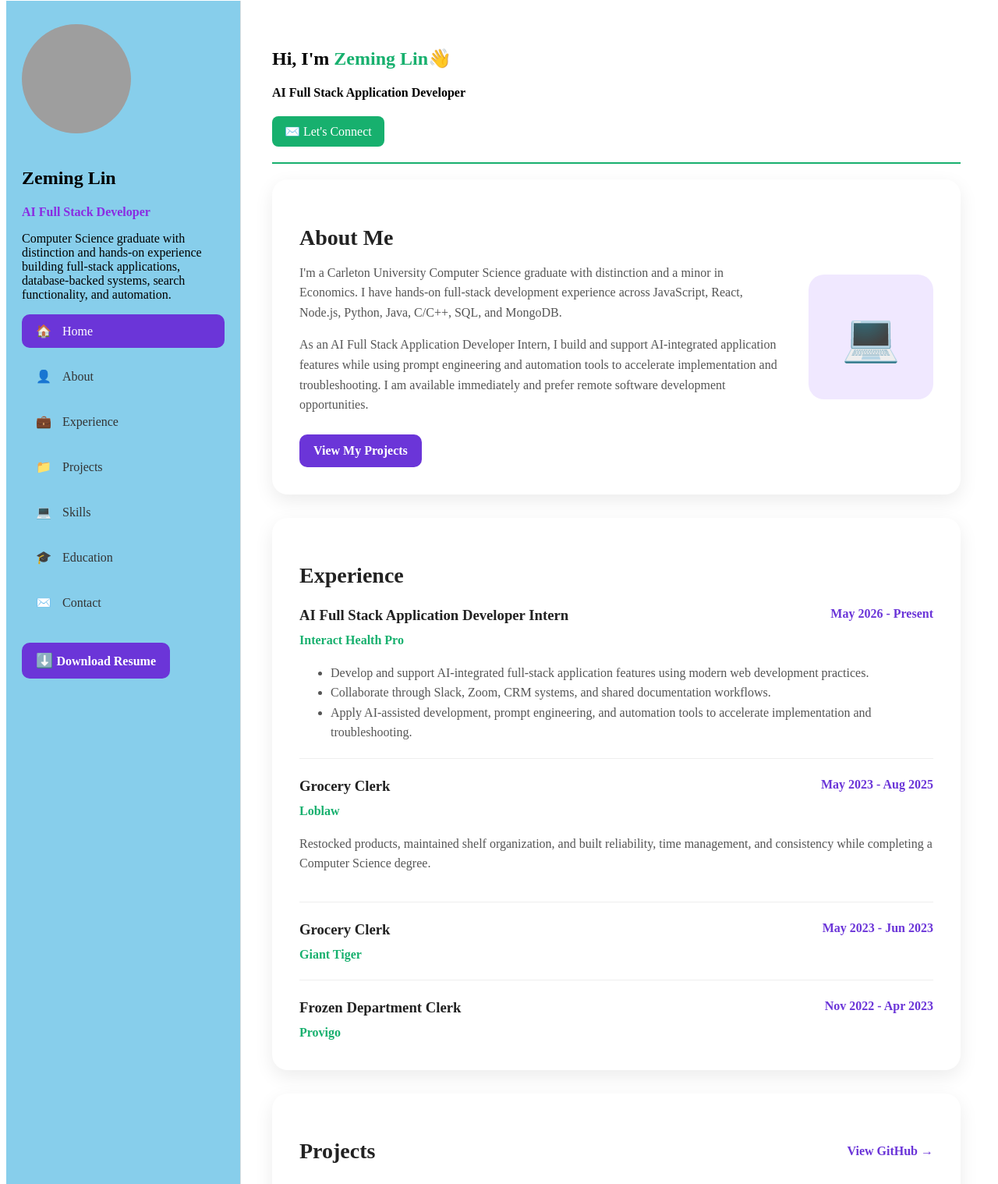
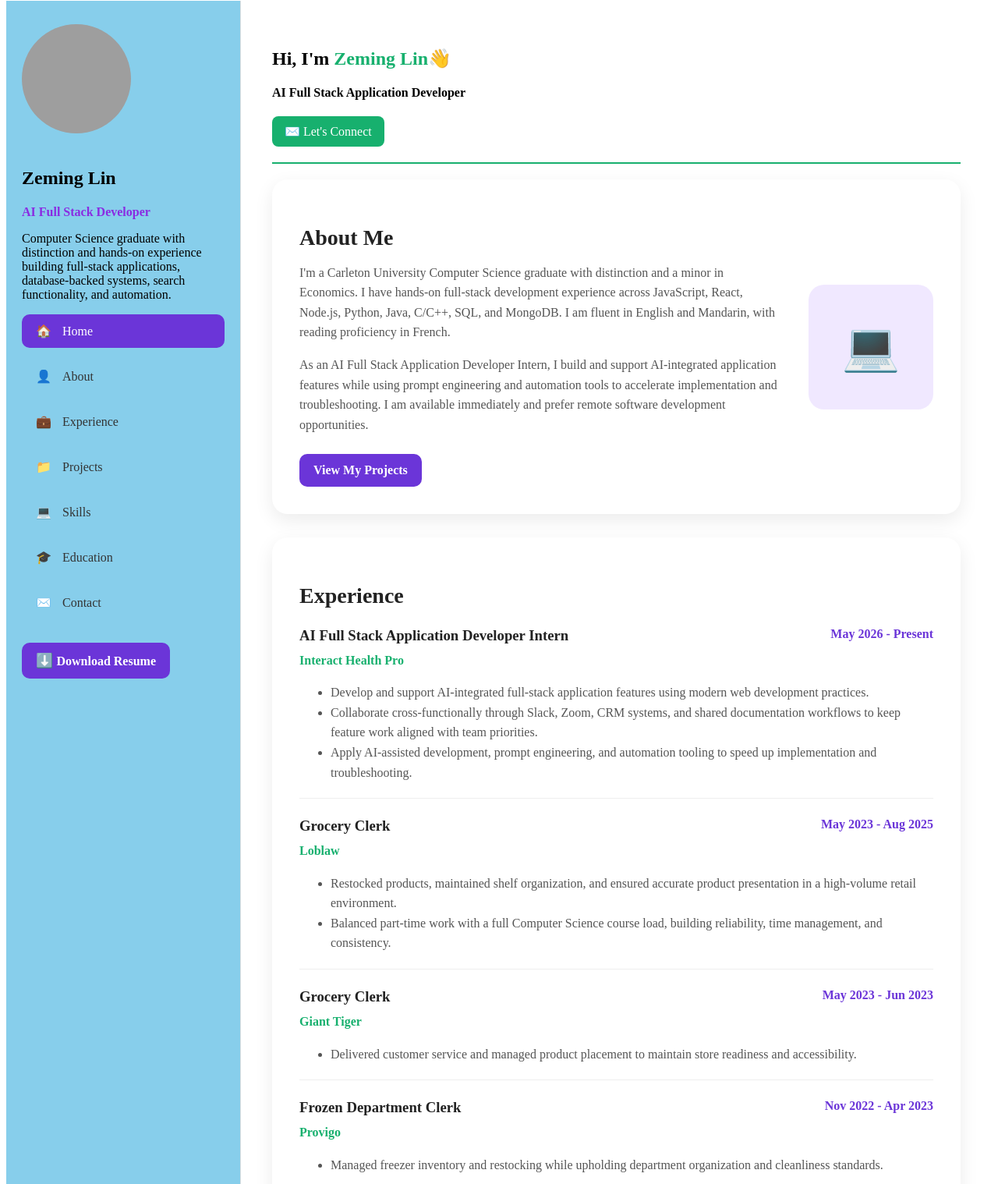
Before and after one commit to ZEMLIN26/zemlin26.github.io, a website: page index.html in a window 1280 px wide. Shown: the part 7-1525 px from the top of the page at 78% size. Drawn offline with Linux system fonts and the light colour scheme; grey boxes are pictures that could not be loaded.

Commit message:
Update resume
Update resume

```diff
--- a/index.html
+++ b/index.html
@@ -46,7 +46,7 @@
                 <section id="about" class="about-card">
                     <div class="about-text">
                         <h2>About Me</h2>
-                        <p>I'm a Carleton University Computer Science graduate with distinction and a minor in Economics. I have hands-on full-stack development experience across JavaScript, React, Node.js, Python, Java, C/C++, SQL, and MongoDB.</p>
+                        <p>I'm a Carleton University Computer Science graduate with distinction and a minor in Economics. I have hands-on full-stack development experience across JavaScript, React, Node.js, Python, Java, C/C++, SQL, and MongoDB. I am fluent in English and Mandarin, with reading proficiency in French.</p>
                         <p>As an AI Full Stack Application Developer Intern, I build and support AI-integrated application features while using prompt engineering and automation tools to accelerate implementation and troubleshooting. I am available immediately and prefer remote software development opportunities.</p>
                         <a href="#projects" class="about-button">View My Projects</a>
                     </div>
@@ -65,8 +65,8 @@
                         </div>
                         <ul>
                             <li>Develop and support AI-integrated full-stack application features using modern web development practices.</li>
-                            <li>Collaborate through Slack, Zoom, CRM systems, and shared documentation workflows.</li>
-                            <li>Apply AI-assisted development, prompt engineering, and automation tools to accelerate implementation and troubleshooting.</li>
+                            <li>Collaborate cross-functionally through Slack, Zoom, CRM systems, and shared documentation workflows to keep feature work aligned with team priorities.</li>
+                            <li>Apply AI-assisted development, prompt engineering, and automation tooling to speed up implementation and troubleshooting.</li>
                         </ul>
                     </article>
                     <article class="timeline-item">
@@ -77,19 +77,28 @@
                             </div>
                             <span>May 2023 - Aug 2025</span>
                         </div>
-                        <p>Restocked products, maintained shelf organization, and built reliability, time management, and consistency while completing a Computer Science degree.</p>
+                        <ul>
+                            <li>Restocked products, maintained shelf organization, and ensured accurate product presentation in a high-volume retail environment.</li>
+                            <li>Balanced part-time work with a full Computer Science course load, building reliability, time management, and consistency.</li>
+                        </ul>
                     </article>
                     <article class="timeline-item compact-item">
                         <div class="timeline-heading">
                             <div><h3>Grocery Clerk</h3><p class="organization">Giant Tiger</p></div>
                             <span>May 2023 - Jun 2023</span>
                         </div>
+                        <ul>
+                            <li>Delivered customer service and managed product placement to maintain store readiness and accessibility.</li>
+                        </ul>
                     </article>
                     <article class="timeline-item compact-item">
                         <div class="timeline-heading">
                             <div><h3>Frozen Department Clerk</h3><p class="organization">Provigo</p></div>
                             <span>Nov 2022 - Apr 2023</span>
                         </div>
+                        <ul>
+                            <li>Managed freezer inventory and restocking while upholding department organization and cleanliness standards.</li>
+                        </ul>
                     </article>
                 </section>
 
@@ -104,6 +113,11 @@
                             <h3>Portfolio Website</h3>
                             <p>A published personal developer portfolio showcasing projects and technical background.</p>
                             <div class="project-tags"><span>JavaScript</span><span>HTML</span><span>CSS</span></div>
+                        </article>
+                        <article class="project-card">
+                            <div class="project-image">&#127760;</div>
+                            <h3>Freelance Startup Website</h3>
+                            <p>Designed and delivered a client website for a startup.</p>
                         </article>
                         <article class="project-card">
                             <div class="project-image">&#128221;</div>
@@ -143,13 +157,19 @@
                     <div class="skill-group">
                         <h3>Web &amp; App Development</h3>
                         <div class="skills-list">
-                            <span>React</span><span>Next.js</span><span>Node.js</span><span>Express</span><span>REST APIs</span><span>React Native</span><span>Django</span><span>ASP.NET Core</span><span>WordPress</span><span>Shopify</span>
+                            <span>React</span><span>Next.js</span><span>Node.js</span><span>Express</span><span>REST APIs</span><span>React Native</span><span>Django</span><span>ASP.NET Core</span><span>WordPress</span><span>Shopify</span><span>MERN Stack</span>
                         </div>
                     </div>
                     <div class="skill-group">
                         <h3>Databases, Tools &amp; AI</h3>
                         <div class="skills-list">
-                            <span>PostgreSQL</span><span>SQLite</span><span>MongoDB</span><span>Mongoose</span><span>Airtable</span><span>GitHub</span><span>AWS</span><span>Make.com</span><span>Figma</span><span>Prompt Engineering</span><span>ChatGPT</span><span>Codex</span><span>GitHub Copilot</span><span>Gemini</span><span>Claude</span><span>RAG Concepts</span>
+                            <span>PostgreSQL</span><span>SQLite</span><span>MongoDB</span><span>Mongoose</span><span>Airtable</span><span>GitHub</span><span>VS Code</span><span>Visual Studio</span><span>Qt Creator</span><span>Expo</span><span>Android Studio</span><span>Xcode</span><span>AWS</span><span>Make.com</span><span>Figma</span><span>Slack</span><span>Zoom</span><span>Microsoft Office</span><span>Google Workspace</span><span>Miro</span><span>Scribe</span><span>Prompt Engineering</span><span>ChatGPT</span><span>Codex</span><span>GitHub Copilot</span><span>Gemini</span><span>Claude Skills/Routines</span><span>RAG Concepts</span>
+                        </div>
+                    </div>
+                    <div class="skill-group">
+                        <h3>Practices</h3>
+                        <div class="skills-list">
+                            <span>CI/CD</span><span>Agile</span><span>Scrum</span>
                         </div>
                     </div>
                 </section>
```
Also changed, not shown: 1 other file.
